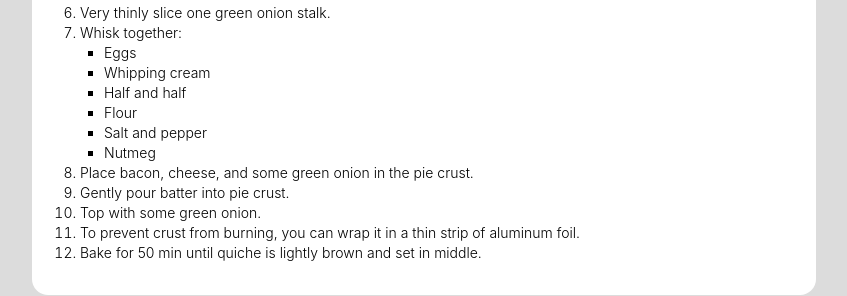
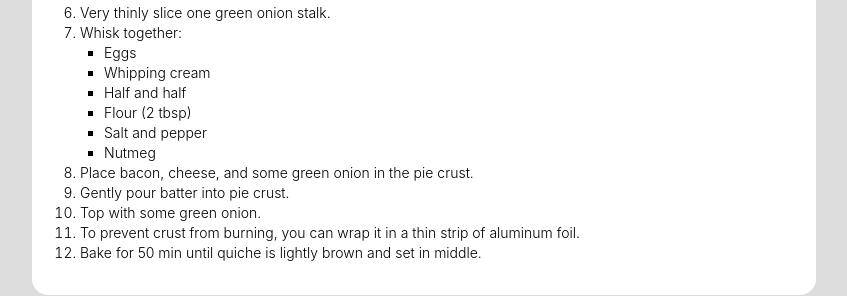
Before and after one commit to gaelanlloyd/jekyll-recipes, a Jekyll site: the page built from _recipes/quiche-lorraine.md, in a window 1280 px wide. Shown: the part 494-790 px from the top of the page, without its empty margins (216-1063 px from the left). Built offline with Jekyll 4.4.1, drawn with Linux system fonts in a browser that asks for light colours.

Commit message:
Update quiche recipe

```diff
--- a/_recipes/quiche-lorraine.md
+++ b/_recipes/quiche-lorraine.md
@@ -24,7 +24,7 @@ ingredientsYouHave:
   - Eggs
   - Whipping cream
   - Half and half
-  - Flour
+  - Flour (2 tbsp)
   - Salt and pepper
   - Nutmeg
 - Place bacon, cheese, and some green onion in the pie crust.
```
